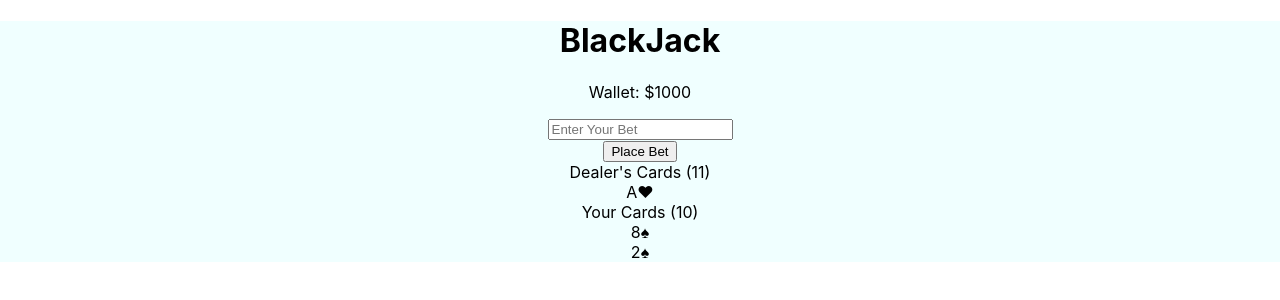
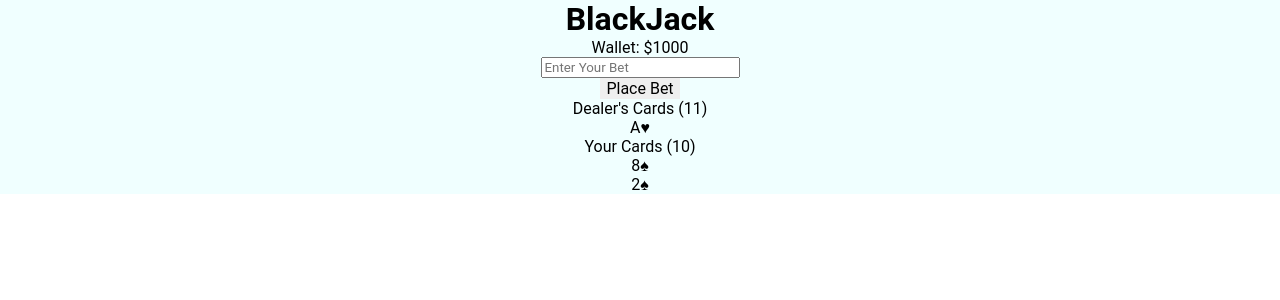
Before and after one commit to moshedabush/blackjack, a React (Create React App) app: page /blackjack in a window 1280 px wide. Shown: the top 300 px of the page. Built offline with nearby package versions, Linux system fonts and the light colour scheme.

Commit message:
css setup

```diff
--- /dev/null
+++ b/src/css/index.css
@@ -0,0 +1,23 @@
+/* General: */
+
+@import url('setup/base.css');
+@import url('setup/helpers.css');
+
+/* Pages: */
+
+@import url('pages/home-page.css');
+@import url('pages/black-jack-page.css');
+@import url('pages/about-page.css');
+
+
+
+
+
+
+/* Mobile */
+
+@media (min-width: 740px) {
+}
+
+@media (min-width: 1000px) {
+}
--- /dev/null
+++ b/src/css/pages/black-jack-page.css
@@ -0,0 +1,11 @@
+.game {
+    background-color: red;
+    margin: auto;
+}
+
+.game-container {
+    background-color: azure;
+    text-align: center;
+    padding: 0 15px;
+    margin: auto;
+}
--- /dev/null
+++ b/src/css/pages/home-page.css
@@ -0,0 +1,4 @@
+.home{
+    margin: 0;
+    background-color: #147F7D;
+  }
--- /dev/null
+++ b/src/css/setup/base.css
@@ -0,0 +1,24 @@
+* {
+    font-family: 'Roboto';
+    box-sizing: border-box;
+}
+
+body {
+    margin: 0;
+    padding: 0;
+}
+
+h1, h2, h3, h4, h5, h6, p {
+    margin: 0;
+}
+
+button {
+    border: none;
+    cursor: pointer;
+    font-family: inherit;
+    font-size: 1em;
+}
+
+i {
+    font-style: normal;
+}
--- /dev/null
+++ b/src/css/setup/helpers.css
@@ -0,0 +1,21 @@
+.flex {
+    display: flex;
+}
+
+.justify-center {
+    justify-content: center;
+}
+
+.align-center {
+    align-items: center;
+}
+
+.column {
+    flex-direction: column;
+}
+
+.clean-list {
+    list-style-type: none;
+    margin: 0;
+    padding: 0;
+}
--- a/src/index.css
+++ b/src/index.css
@@ -14,7 +14,7 @@ code {
 
 .home{
   margin: 0;
-  background-color: red;
+  background-color: #147F7D;
 }
 
 .game{
--- a/src/index.js
+++ b/src/index.js
@@ -1,7 +1,7 @@
 import React from 'react';
 import ReactDOM from 'react-dom/client';
 import { BrowserRouter as Router } from 'react-router-dom';
-import './index.css';
+import './css/index.css';
 import reportWebVitals from './reportWebVitals';
 import { RootCmp } from './RootCmp';
 
--- a/src/pages/HomePage.jsx
+++ b/src/pages/HomePage.jsx
@@ -1,5 +1,6 @@
 import React from "react";
 import { Link } from "react-router-dom";
+import Hero from "../assets/img/homepage-hero.png";
 import HomeHeader from "../cmps/HomeHeader.jsx";
 
 export default class HomePage extends React.Component {
@@ -9,6 +10,9 @@ export default class HomePage extends React.Component {
             <div className="home">
                 <main className="home-container">
                     <HomeHeader />
+                    <div className="hero-img">
+                        <img src={Hero} alt="" />
+                    </div>
                     <h1>Welcome to BlackJack!</h1>
                     <Link to={"/blackjack"} state={this.state}>
                         Let's Start
```
Also changed, not shown: src/assets/img/about-page.png (added), src/assets/img/homepage-hero.png (added), src/css/pages/about-page.css (added).
